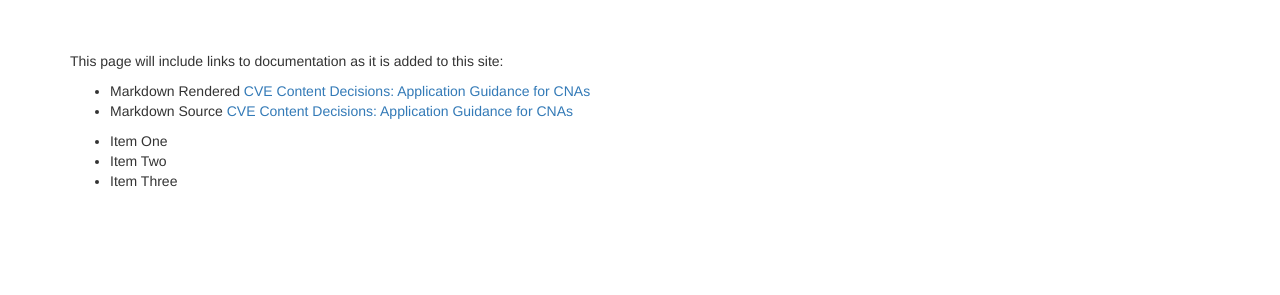
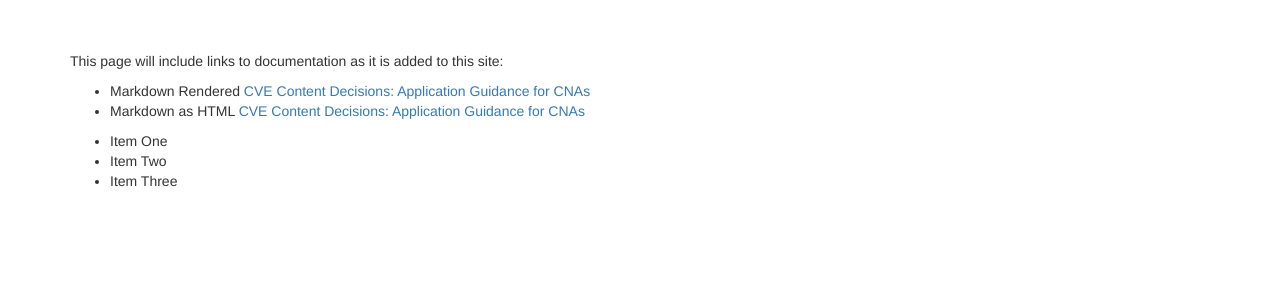
Before and after one commit to CVEProject/cveproject.github.io, a Jekyll site: the page built from index.md, in a window 1280 px wide. Shown: the part 303-598 px from the top of the page. Built offline with Jekyll 4.4.1, drawn with Linux system fonts in a browser that asks for light colours; nearby versions of some CDN libraries.

Commit message:
edit links

```diff
--- a/index.md
+++ b/index.md
@@ -8,7 +8,7 @@ layout: page
 This page will include links to documentation as it is added to this site:
 
 * Markdown Rendered [CVE Content Decisions: Application Guidance for CNAs](https://github.com/CVEProject/docs/blob/gh-pages/application_guidance_for_cnas.md)
-* Markdown Source   [CVE Content Decisions: Application Guidance for CNAs](application_guidance_for_cnas.html)
+* Markdown as HTML  [CVE Content Decisions: Application Guidance for CNAs](application_guidance_for_cnas.html)
 
 * Item One
 * Item Two
```
